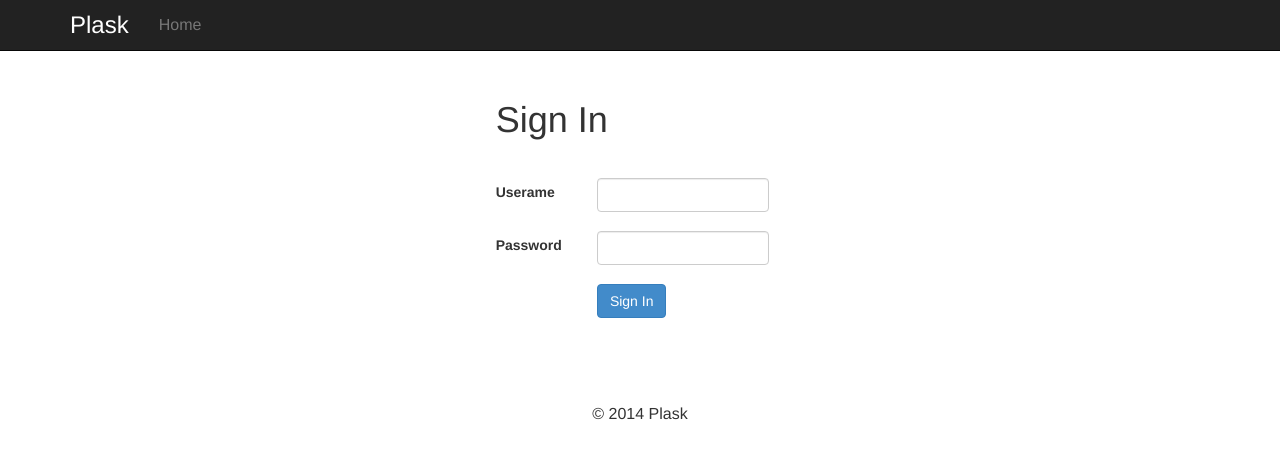
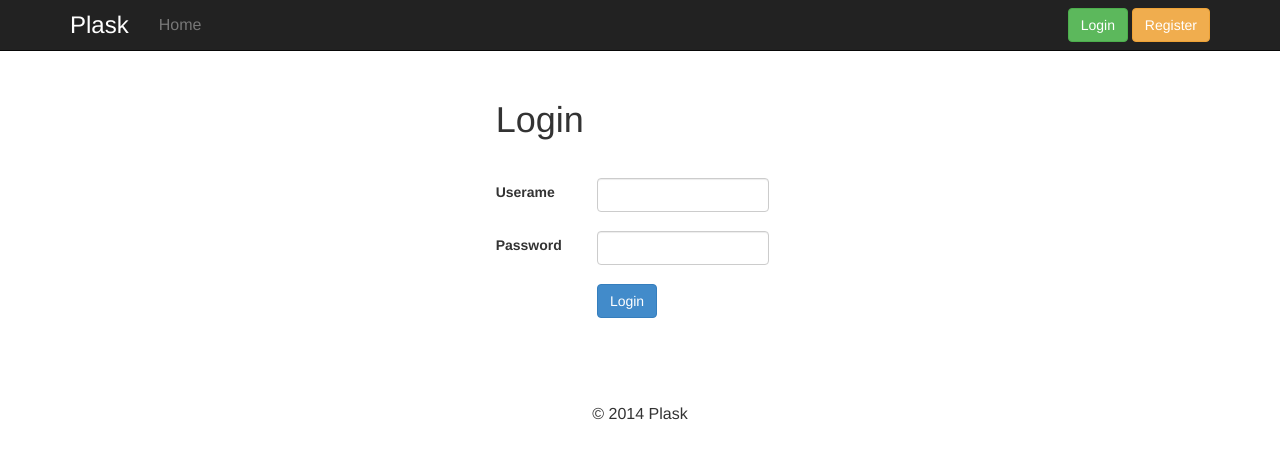
Before and after one commit to yangsiy/Plask, a Flask app: page /login in a window 1280 px wide. Shown: the top 459 px of the page. Run offline with Flask 2, Linux system fonts and the light colour scheme; some libraries are stand-ins or nearby versions.

Commit message:
update base.html

```diff
--- a/app/templates/base.html
+++ b/app/templates/base.html
@@ -26,7 +26,7 @@
                 <span class="icon-bar"></span>
                 <span class="icon-bar"></span>
             </button>
-            <a class="navbar-brand" href="/index.html" style="font-size:24px;color: #ffffff">Plask</a>
+            <a class="navbar-brand" href="/" style="font-size:24px;color: white">Plask</a>
         </div>
 
         <div class="navbar-collapse collapse">
@@ -35,6 +35,18 @@
                     <a href="/">Home</a>
                 </li>
             </ul>
+            {% if g.user %}
+            <ul class="nav navbar-nav navbar-right">
+                <li><a href="/">{{ g.user.username }}</a></li>
+                <li><a href="/questionnaire/create"><span class="glyphicon glyphicon-edit"></span></a></li>
+                <li><a href="/logout">Logout</a></li>
+            </ul>
+            {% else %}
+            <form class="navbar-form navbar-right" role="form">
+                <a class="btn btn-success" href="/login">Login</a>
+                <a class="btn btn-warning" href="/register">Register</a>
+            </form>
+            {% endif %}
         </div>
     </div>
 </div>
--- a/app/templates/login.html
+++ b/app/templates/login.html
@@ -2,7 +2,7 @@
 
 {% block content %}
 <div class="col-md-offset-4">
-<h1>Sign In</h1>
+<h1>Login</h1>
 <br/>
 
 <form method="post">
@@ -25,7 +25,7 @@
 
 	<div class="form-group row">
         <div class="col-md-offset-2 col-md-4">
-            <button class="btn btn-primary" type="submit">Sign In
+            <button type="submit" class="btn btn-primary">Login
             </button>
         </div>
     </div>
```
